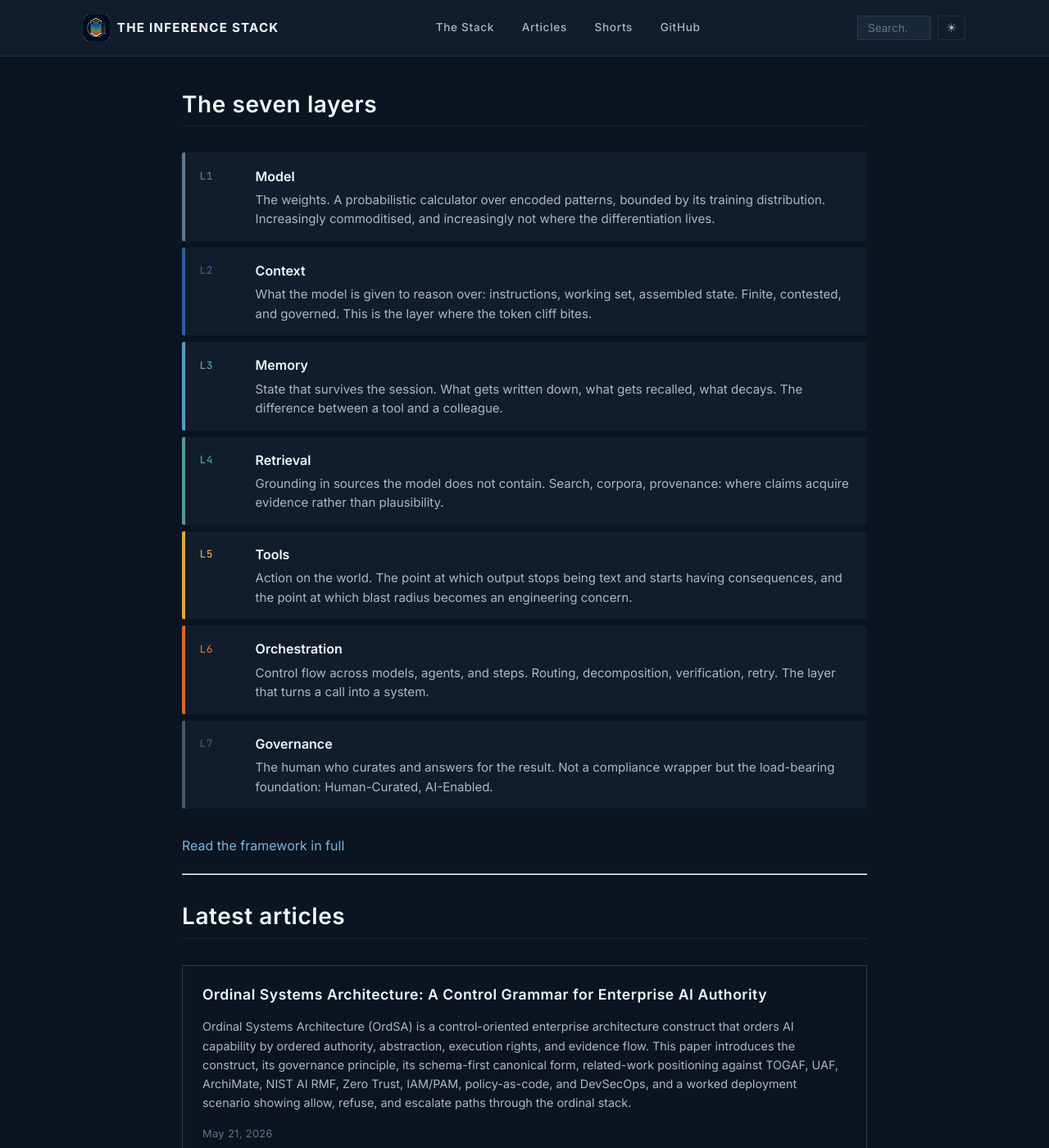
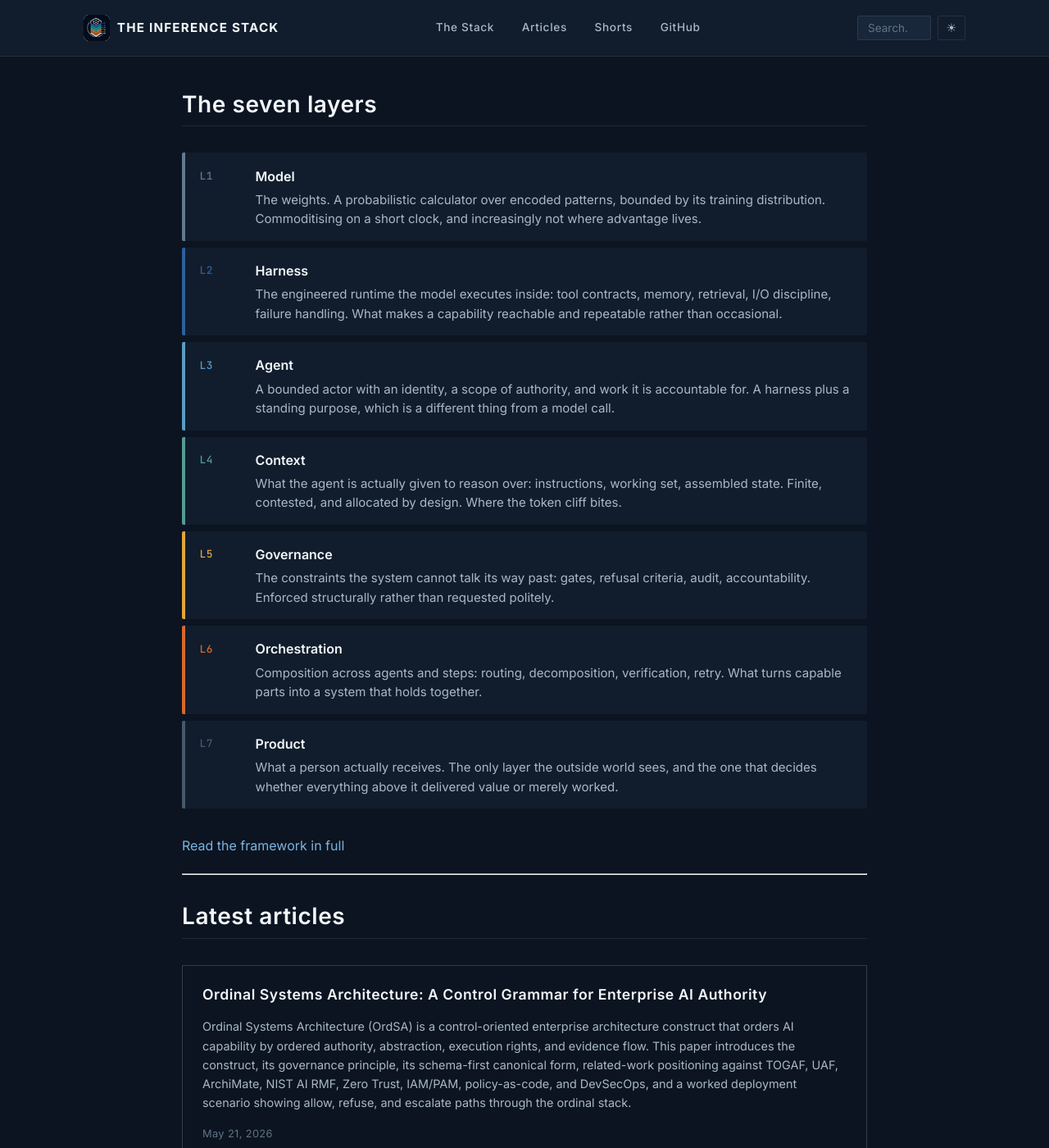
Before and after one commit to jdlongmire/inference-stack, a Jekyll site: the page built from docs/index.md, in a window 1280 px wide and 1400 px high, scrolled down 579 px. Shown: the whole window at 82% size. Built offline with Jekyll 4.4.1, drawn with Linux system fonts in a browser that asks for light colours; comment, search, counter and statistics services are not loaded.

Commit message:
Adopt JD's seven layers: Model, Harness, Agent, Context, Governance, Orchestration, Product
Replaces my draft (Model / Context / Memory / Retrieval / Tools / Orchestration /
Governance), which was a reading of the logo's icons and was wrong in substance.
The real taxonomy is architectural - harness, agent, product - not
infrastructural. So /stack/ was rewritten rather than renamed: L2, L3 and L7 are
new concepts and needed new arguments, and the 'reading the stack' framing moved
from resting on the human to resolving at the product.

CSS --layer-* tokens renamed to match, so the single source of truth for the
stack's colours still says what it means.

Human-Curated, AI-Enabled (HCAE)

```diff
--- a/docs/assets/css/style.css
+++ b/docs/assets/css/style.css
@@ -13,12 +13,12 @@
   --brand-blue:   #395977;
 
   --layer-1-model:         #1c2b3a;
-  --layer-2-context:       #2f5f9c;
-  --layer-3-memory:        #5b9bc4;
-  --layer-4-retrieval:     #569b93;
-  --layer-5-tools:         #e0a53c;
+  --layer-2-harness:       #2f5f9c;
+  --layer-3-agent:        #5b9bc4;
+  --layer-4-context:     #569b93;
+  --layer-5-governance:         #e0a53c;
   --layer-6-orchestration: #d9682b;
-  --layer-7-governance:    #46586a;
+  --layer-7-product:    #46586a;
 }
 
 /* ── Dark theme (default) ─────────────────────────────────── */
@@ -1065,12 +1065,12 @@ li {
 }
 
 .layer-stack li:nth-child(1) { --layer-color: var(--layer-1-model); }
-.layer-stack li:nth-child(2) { --layer-color: var(--layer-2-context); }
-.layer-stack li:nth-child(3) { --layer-color: var(--layer-3-memory); }
-.layer-stack li:nth-child(4) { --layer-color: var(--layer-4-retrieval); }
-.layer-stack li:nth-child(5) { --layer-color: var(--layer-5-tools); }
+.layer-stack li:nth-child(2) { --layer-color: var(--layer-2-harness); }
+.layer-stack li:nth-child(3) { --layer-color: var(--layer-3-agent); }
+.layer-stack li:nth-child(4) { --layer-color: var(--layer-4-context); }
+.layer-stack li:nth-child(5) { --layer-color: var(--layer-5-governance); }
 .layer-stack li:nth-child(6) { --layer-color: var(--layer-6-orchestration); }
-.layer-stack li:nth-child(7) { --layer-color: var(--layer-7-governance); }
+.layer-stack li:nth-child(7) { --layer-color: var(--layer-7-product); }
 
 /* Layer 1 is the model itself — dark plate needs a lighter rule in dark mode */
 [data-theme="dark"] .layer-stack li:nth-child(1) { --layer-color: #64798f; }
--- a/docs/index.md
+++ b/docs/index.md
@@ -16,13 +16,13 @@ image: /assets/brand/og-banner.png
 ## The seven layers
 
 <ul class="layer-stack">
-  <li><span class="layer-num">L1</span><span><span class="layer-name">Model</span><span class="layer-desc">The weights. A probabilistic calculator over encoded patterns, bounded by its training distribution. Increasingly commoditised, and increasingly not where the differentiation lives.</span></span></li>
-  <li><span class="layer-num">L2</span><span><span class="layer-name">Context</span><span class="layer-desc">What the model is given to reason over: instructions, working set, assembled state. Finite, contested, and governed. This is the layer where the token cliff bites.</span></span></li>
-  <li><span class="layer-num">L3</span><span><span class="layer-name">Memory</span><span class="layer-desc">State that survives the session. What gets written down, what gets recalled, what decays. The difference between a tool and a colleague.</span></span></li>
-  <li><span class="layer-num">L4</span><span><span class="layer-name">Retrieval</span><span class="layer-desc">Grounding in sources the model does not contain. Search, corpora, provenance: where claims acquire evidence rather than plausibility.</span></span></li>
-  <li><span class="layer-num">L5</span><span><span class="layer-name">Tools</span><span class="layer-desc">Action on the world. The point at which output stops being text and starts having consequences, and the point at which blast radius becomes an engineering concern.</span></span></li>
-  <li><span class="layer-num">L6</span><span><span class="layer-name">Orchestration</span><span class="layer-desc">Control flow across models, agents, and steps. Routing, decomposition, verification, retry. The layer that turns a call into a system.</span></span></li>
-  <li><span class="layer-num">L7</span><span><span class="layer-name">Governance</span><span class="layer-desc">The human who curates and answers for the result. Not a compliance wrapper but the load-bearing foundation: Human-Curated, AI-Enabled.</span></span></li>
+  <li><span class="layer-num">L1</span><span><span class="layer-name">Model</span><span class="layer-desc">The weights. A probabilistic calculator over encoded patterns, bounded by its training distribution. Commoditising on a short clock, and increasingly not where advantage lives.</span></span></li>
+  <li><span class="layer-num">L2</span><span><span class="layer-name">Harness</span><span class="layer-desc">The engineered runtime the model executes inside: tool contracts, memory, retrieval, I/O discipline, failure handling. What makes a capability reachable and repeatable rather than occasional.</span></span></li>
+  <li><span class="layer-num">L3</span><span><span class="layer-name">Agent</span><span class="layer-desc">A bounded actor with an identity, a scope of authority, and work it is accountable for. A harness plus a standing purpose, which is a different thing from a model call.</span></span></li>
+  <li><span class="layer-num">L4</span><span><span class="layer-name">Context</span><span class="layer-desc">What the agent is actually given to reason over: instructions, working set, assembled state. Finite, contested, and allocated by design. Where the token cliff bites.</span></span></li>
+  <li><span class="layer-num">L5</span><span><span class="layer-name">Governance</span><span class="layer-desc">The constraints the system cannot talk its way past: gates, refusal criteria, audit, accountability. Enforced structurally rather than requested politely.</span></span></li>
+  <li><span class="layer-num">L6</span><span><span class="layer-name">Orchestration</span><span class="layer-desc">Composition across agents and steps: routing, decomposition, verification, retry. What turns capable parts into a system that holds together.</span></span></li>
+  <li><span class="layer-num">L7</span><span><span class="layer-name">Product</span><span class="layer-desc">What a person actually receives. The only layer the outside world sees, and the one that decides whether everything above it delivered value or merely worked.</span></span></li>
 </ul>
 
 [Read the framework in full]({{ '/stack/' | relative_url }})
```
Also changed, not shown: 05-work-packages/WP-TIS-0001-repo-and-pages/notes.md (+15 -10 lines), 05-work-packages/WP-TIS-0001-repo-and-pages/package.yaml (+4 -3 lines), docs/shorts/index.md (+1 -1 lines), docs/stack/index.md (+61 -61 lines), mode.md (+1 -1 lines), README.md.
